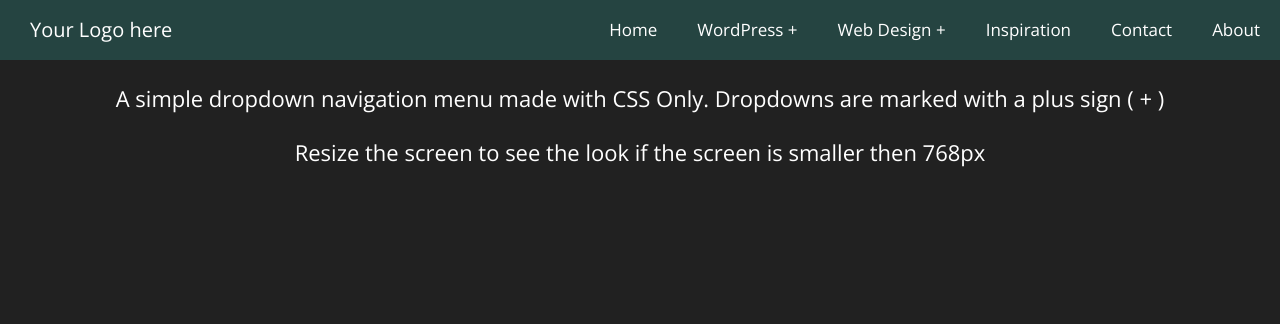
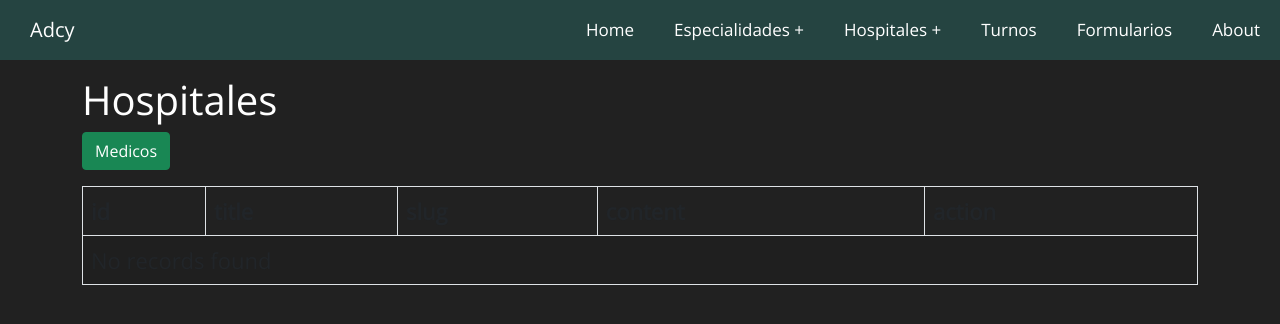
Before and after one commit to Roger963/ADCY, a Django app: page /entidades/medicos/ in a window 1280 px wide. Shown: the top 324 px of the page. Run offline with Django 4.2, Linux system fonts and the light colour scheme; some libraries are stand-ins or nearby versions.

Commit message:
clasificacion html

```diff
--- /dev/null
+++ b/entidad/templates/hospitales.html
@@ -0,0 +1,6 @@
+{% extends 'plantilla.html' %}
+{% block content%}
+
+
+
+{% endblock %}
--- a/entidad/templates/index.html
+++ b/entidad/templates/index.html
@@ -1 +1,62 @@
 {% extends 'plantilla.html' %}
+
+{% block content %}
+
+
+
+
+<div class="container">
+    <div class="row">
+        <div class="col-sm-12">
+            <h2 class="display-6">Hospitales</h2>
+            <a href="{% url 'create' %}" class="btn btn-success">Medicos</a>
+            {% if messages %}
+                {% for message in messages %}
+                    <div class="alert alert-success mt-3 alert-dismissible fade show">
+                        {{ message }}
+                        <button type="button" class="btn-close" data-bs-dismiss="alert" aria-label="Close"></button>
+                    </div>
+                {% endfor %}
+            {% endif %}
+            <div class="table-responsive mt-3">
+                <table class="table table-striped table-bordered">
+                  <thead>
+                    <tr>
+                      <th scope="col">id</th>
+                      <th scope="col">title</th>
+                      <th scope="col">slug</th>
+                      <th scope="col">content</th>
+                      <th scope="col">action</th>
+                    </tr>
+                  </thead>
+                  <tbody>
+                    {% if posts %}
+                        {% for post in posts %}
+                            <tr>
+                                <td>{{ post.id }}</td>
+                                <td>{{ post.title }}</td>
+                                <td>{{ post.slug }}</td>
+                                <td>{{ post.content }}</td>
+                                <th>
+                                    <a href="{% url 'delete' post.id %}" class="btn btn-danger my-1">Delete</a>
+                                    <a href="{% url 'detail' post.slug %}" class="btn btn-primary my-1">Detail</a>
+                                    <a href="{% url 'update' post.id %}" class="btn btn-warning my-1">Update</a>
+                                </th>
+                            </tr>
+                        {% endfor %}
+                    {% else %}
+                        <tr>
+                            <td colspan="5">No records found</td>
+                        </tr>
+                    {% endif %}
+                  </tbody>
+                </table>
+              </div>
+        </div>
+    </div>
+</div>
+<script src="https://cdnjs.cloudflare.com/ajax/libs/jquery/3.5.1/jquery.min.js" integrity="sha512-bLT0Qm9VnAYZDflyKcBaQ2gg0hSYNQrJ8RilYldYQ1FxQYoCLtUjuuRuZo+fjqhx/qtq/1itJ0C2ejDxltZVFg==" crossorigin="anonymous"></script>
+<script src="https://cdn.jsdelivr.net/npm/@popperjs/core@2.5.4/dist/umd/popper.min.js" integrity="sha384-q2kxQ16AaE6UbzuKqyBE9/u/KzioAlnx2maXQHiDX9d4/zp8Ok3f+M7DPm+Ib6IU" crossorigin="anonymous"></script>
+<script src="https://cdn.jsdelivr.net/npm/bootstrap@5.0.0-beta1/dist/js/bootstrap.min.js" integrity="sha384-pQQkAEnwaBkjpqZ8RU1fF1AKtTcHJwFl3pblpTlHXybJjHpMYo79HY3hIi4NKxyj" crossorigin="anonymous"></script>
+
+{% endblock %}
--- a/entidad/templates/navar.html
+++ b/entidad/templates/navar.html
@@ -1,7 +1,7 @@
 <meta name="viewport" content="width=device-width, initial-scale=1">
 <link rel="stylesheet" href="style.css">
 <nav>
-    <div id="logo">Your Logo here</div>
+    <div id="logo">Adcy</div>
 
     <label for="drop" class="toggle">Menu</label>
     <input type="checkbox" id="drop" />
@@ -9,49 +9,40 @@
             <li><a href="#">Home</a></li>
             <li>
                 <!-- First Tier Drop Down -->
-                <label for="drop-1" class="toggle">WordPress +</label>
-                <a href="#">WordPress</a>
+                <label for="drop-1" class="toggle">Especialidades +</label>
+                <a href="#">Especialidades</a>
                 <input type="checkbox" id="drop-1"/>
                 <ul>
-                    <li><a href="#">Themes and stuff</a></li>
-                    <li><a href="#">Plugins</a></li>
-                    <li><a href="#">Tutorials</a></li>
+                    <li><a href="#">Traumatologia</a></li>
+                    <li><a href="#">Cardiologo</a></li>
+                    <li><a href="#">Anestesiologo</a></li>
+					<li><a href="#">Cirugia General</a></li>
+					<li><a href="#">Cirugia Plastica</a></li>
+					<li><a href="#">Neurocirugia</a></li>
                 </ul>
 
             </li>
             <li>
 
             <!-- First Tier Drop Down -->
-            <label for="drop-2" class="toggle">Web Design +</label>
-            <a href="#">Web Design</a>
+            <label for="drop-2" class="toggle">Hospitales</label>
+            <a href="#">Hospitales</a>
             <input type="checkbox" id="drop-2"/>
             <ul>
-                <li><a href="#">Resources</a></li>
-                <li><a href="#">Links</a></li>
+                <li><a href="#">Publicos</a></li>
+                <li><a href="#">Privados</a></li>
                 <li>
 
-                <!-- Second Tier Drop Down -->
-                <label for="drop-3" class="toggle">Tutorials +</label>
-                <a href="#">Tutorials</a>
-                <input type="checkbox" id="drop-3"/>
-
-                <ul>
-                    <li><a href="#">HTML/CSS</a></li>
-                    <li><a href="#">jQuery</a></li>
-                    <li><a href="#">Other</a></li>
-                </ul>
-                </li>
             </ul>
             </li>
-            <li><a href="#">Inspiration</a></li>
-            <li><a href="#">Contact</a></li>
+            <li><a href="#">Turnos</a></li>
+            <li><a href="#">Formularios</a></li>
             <li><a href="#">About</a></li>
         </ul>
     </nav>
 
 
-    <p> A simple dropdown navigation menu made with CSS Only. Dropdowns are marked with a plus sign ( + )</p>
-    <p> Resize the screen to see the look if the screen is smaller then 768px </p>
+    <p> </p>
 <style>
     /* CSS Document */
 
--- a/entidad/templates/plantilla.html
+++ b/entidad/templates/plantilla.html
@@ -4,6 +4,8 @@
     <meta charset="UTF-8">
     <meta http-equiv="X-UA-Compatible" content="IE=edge">
     <meta name="viewport" content="width=device-width, initial-scale=1.0">
+    <link href="https://cdn.jsdelivr.net/npm/bootstrap@5.0.0-beta1/dist/css/bootstrap.min.css" rel="stylesheet" integrity="sha384-giJF6kkoqNQ00vy+HMDP7azOuL0xtbfIcaT9wjKHr8RbDVddVHyTfAAsrekwKmP1" crossorigin="anonymous">
+
     <title>
         {% block title %} {% endblock %}
     </title>
@@ -12,10 +14,9 @@
 
 
     {% include 'navar.html' %}
+    {% block content %}
+    {% endblock %}
 
 
-    {% block content %}
-
-    {% endblock %}
 </body>
 </html>
```
Also changed, not shown: entidad/templates/medicos.html (added).
